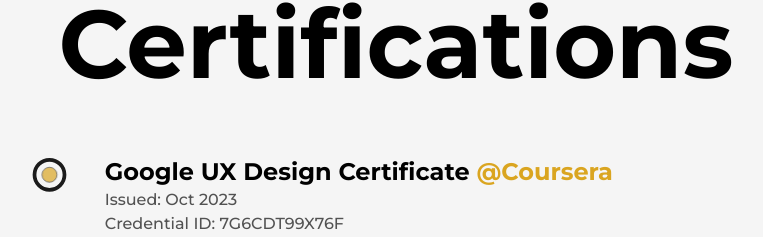
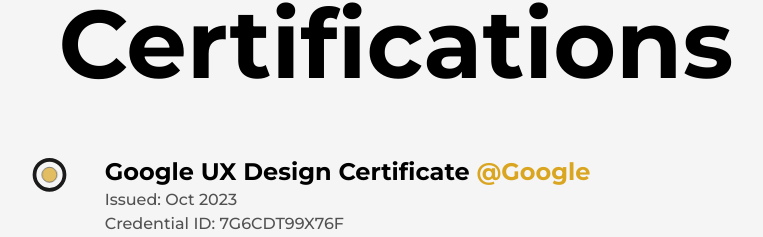
Before and after one commit to natalia-belei/natalia-belei.github.io, a Next.js app in the folder reactportfolio/: page /about in a window 1280 px wide. Shown: the part 2976-3213 px from the top of the page, without its empty margins (244-1007 px from the left). Built offline with nearby package versions, Linux system fonts and the light colour scheme.

Commit message:
Update certifications.js

```diff
--- a/reactportfolio/data-config/certifications.js
+++ b/reactportfolio/data-config/certifications.js
@@ -2,7 +2,7 @@
     {
         id: 1,
         title: "Google UX Design Certificate",
-        issuer: "Coursera",
+        issuer: "Google",
         issueDate: "Oct 2023",
         credentialID: "7G6CDT99X76F",
         credentialURL: "https://www.coursera.org/account/accomplishments/certificate/7G6CDT99X76F",
```
